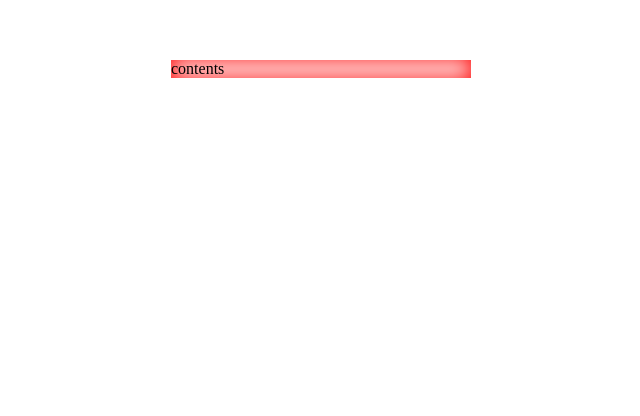
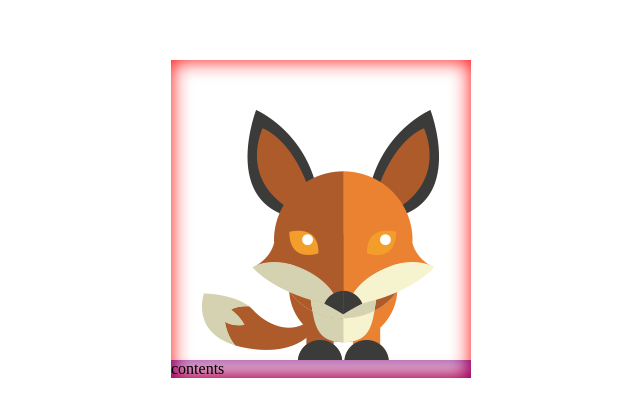
Before and after one commit to amsrj/day03-fox-review, a plain HTML site: page foxindex.html in a window 1280 px wide. Shown: the whole page, without its empty margins (319-959 px from the left). Drawn offline with Linux system fonts and the light colour scheme.

Commit message:
img요소 기본 스타일 초기화, 두 덩어리 잘 보이게

```diff
--- a/foxindex.html
+++ b/foxindex.html
@@ -6,7 +6,10 @@
     </head>
     <body>
         <div class="wrapper">
-            contents
+            <img src="images/animal07.png">
+            <div class="contents">
+                contents
+            </div>
         </div>
     </body>
 </html>
--- a/foxstyle.css
+++ b/foxstyle.css
@@ -1,9 +1,23 @@
+/* css resets */
 body{
     margin:initial;
 }
 
+img {
+    vertical-align: top;
+}
+
+/*Design*/
 .wrapper{
     box-shadow: inset 0 0 20px red;
     width:300px;
     margin: 60px auto;
 }
+
+.cover{
+    box-shadow: inset 0 0 20px blue;
+}
+
+.contents{
+    box-shadow: inset 0 0 20px purple;
+}
```
